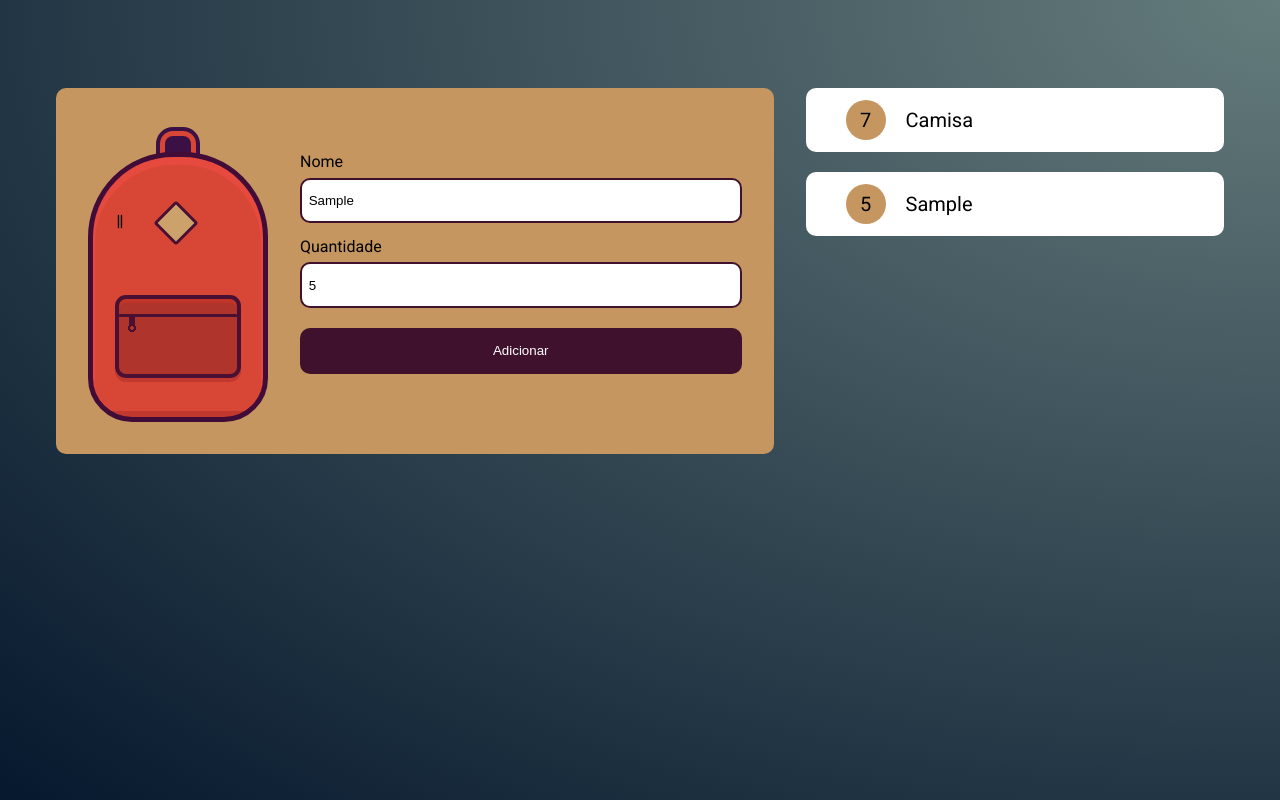
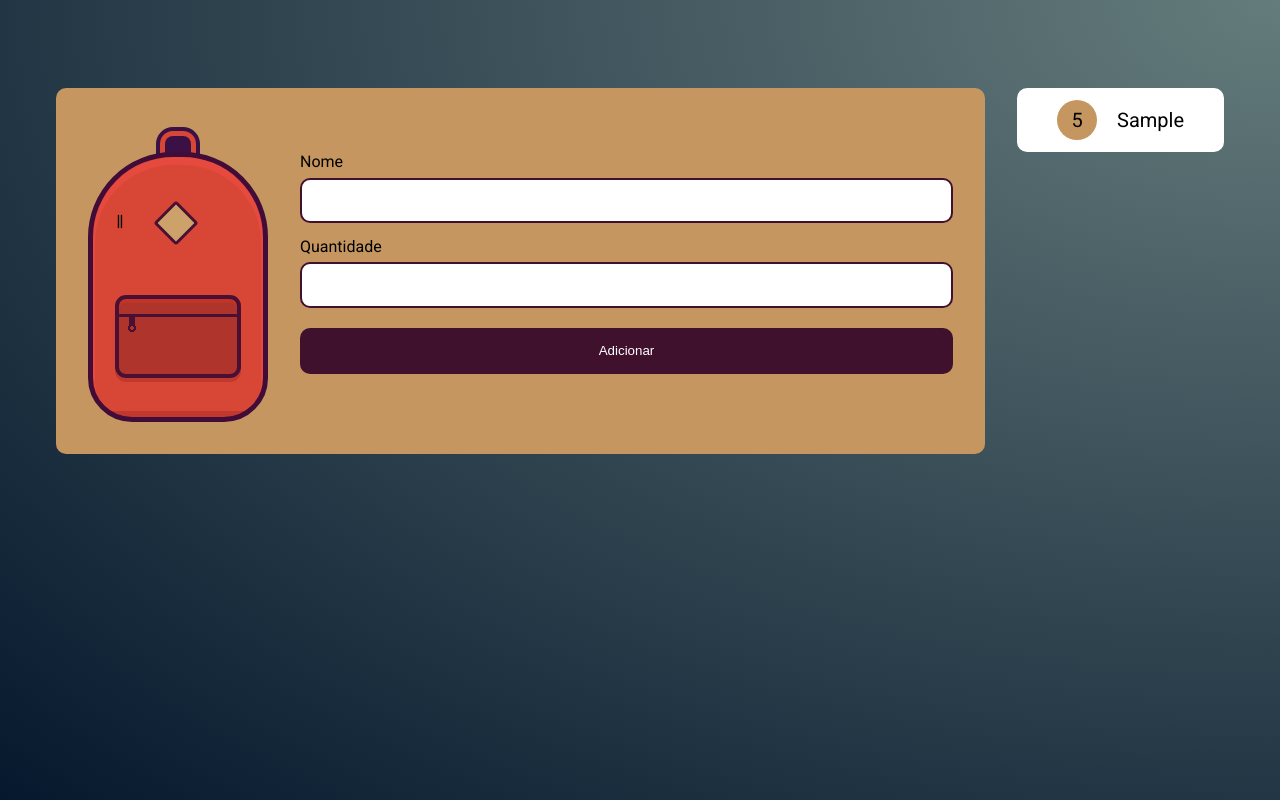
Before and after one commit to JoaoLucasKnight/Mochila-de-Viagem, a plain HTML site: page index.html in a window 1280 px wide. Both pictures are taken after typing "Sample", "5" into the empty fields and a click on the input "Adicionar". Drawn offline with Linux system fonts and the light colour scheme.

Commit message:
update--  Salvar informações no localStorage

```diff
--- a/index.html
+++ b/index.html
@@ -25,7 +25,6 @@
         </div>
 
         <ul class="lista" id="lista">
-            <li class="item"> <strong>7</strong>Camisa</li>
         </ul>
     </main>
 
--- a/js/main.js
+++ b/js/main.js
@@ -1,24 +1,56 @@
 const form = document.getElementById("novoItem")
-console.log(form)
+const lista = document.getElementById("lista")
+const itens = JSON.parse(localStorage.getItem("itens")) || []
 
+//verifica se tem itens para construir
+itens.forEach((elemento) => {
+    criaItem(elemento)
+});
+
+// função de enviar elemento
 form.addEventListener("submit",(evento) => {
     evento.preventDefault()
 
-    criaitem (evento.target.elements['nome'].value, evento.target.elements['quantidade'].value)
+    //pegar os dados
+    const nome = evento.target.elements['nome']
+    const quantidade = evento.target.elements['quantidade']
+
+    // criação  de um objeto
+    const itemAtuais = {
+        "nome" : nome.value ,
+        "quantidade" : quantidade.value
+    }
+
+    //enviar para a criação o item escrito agora
+    criaItem (itemAtuais)
+
+    //enviar o iten para o array de itens
+    itens.push(itemAtuais)
+
+    //Salvar o item na memoria
+    localStorage.setItem("itens", JSON.stringify(itens))
+
+    nome.value = ""
+    quantidade.value= ""
 })
 
-const lista = document.getElementById("lista")
 
-function criaitem (nome, quantidade){
+
+// Refatoração da função `criaElemento` para que possua apenas a função que faça sentido ao nome.
+
+function criaItem (item){
 
     const novoItem = document.createElement('li')
     novoItem.classList.add("item")
 
     const numeroItem = document.createElement('strong')
-    numeroItem.innerHTML = quantidade
+    numeroItem.innerHTML = item.quantidade
 
-    novoItem.appendChild(numeroItem)
-    novoItem.innerHTML += nome
+    novoItem.appendChild(numeroItem) // appendeChild serve para colocar um elemnto dentro do outro
+    novoItem.innerHTML += item.nome
 
     lista.appendChild(novoItem)
+
+    /* local storage so recebe strings e, para armazenar objetos, arrays, e listas, é preciso convertê-los utilizando o método JSON.stringify().
+    Já quando queremos acessar algum dado, podemos utilizar o método localStorage.getItem().*/
 }
```
